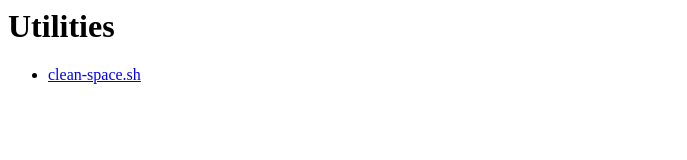
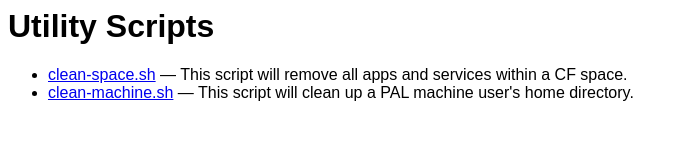
Before and after one commit to ndwinton/pal-utility-scripts, a plain HTML site: page public/index.html in a window 1280 px wide. Shown: the whole page, without its empty margins (0-687 px from the left). Drawn offline with Linux system fonts and the light colour scheme.

Commit message:
Added clean-machine.sh script

```diff
--- a/public/index.html
+++ b/public/index.html
@@ -1,9 +1,15 @@
 <html>
-<head><title>Hello</title></head>
+<head><title>PAL Utility Scripts</title></head>
+<style>
+body {
+    font-family: sans-serif;
+}
+</style>
 <body>
-<h1>Utilities</h1>
+<h1>Utility Scripts</h1>
 <ul>
-<li><a href="clean-space.sh">clean-space.sh</a></li>
+<li><a href="clean-space.sh">clean-space.sh</a> &mdash; This script will remove all apps and services within a CF space.</li>
+<li><a href="clean-machine.sh">clean-machine.sh</a> &mdash; This script will clean up a PAL machine user's home directory.</li>
 </ul>
 </body>
 </html>
```
Also changed, not shown: 1 other file.
